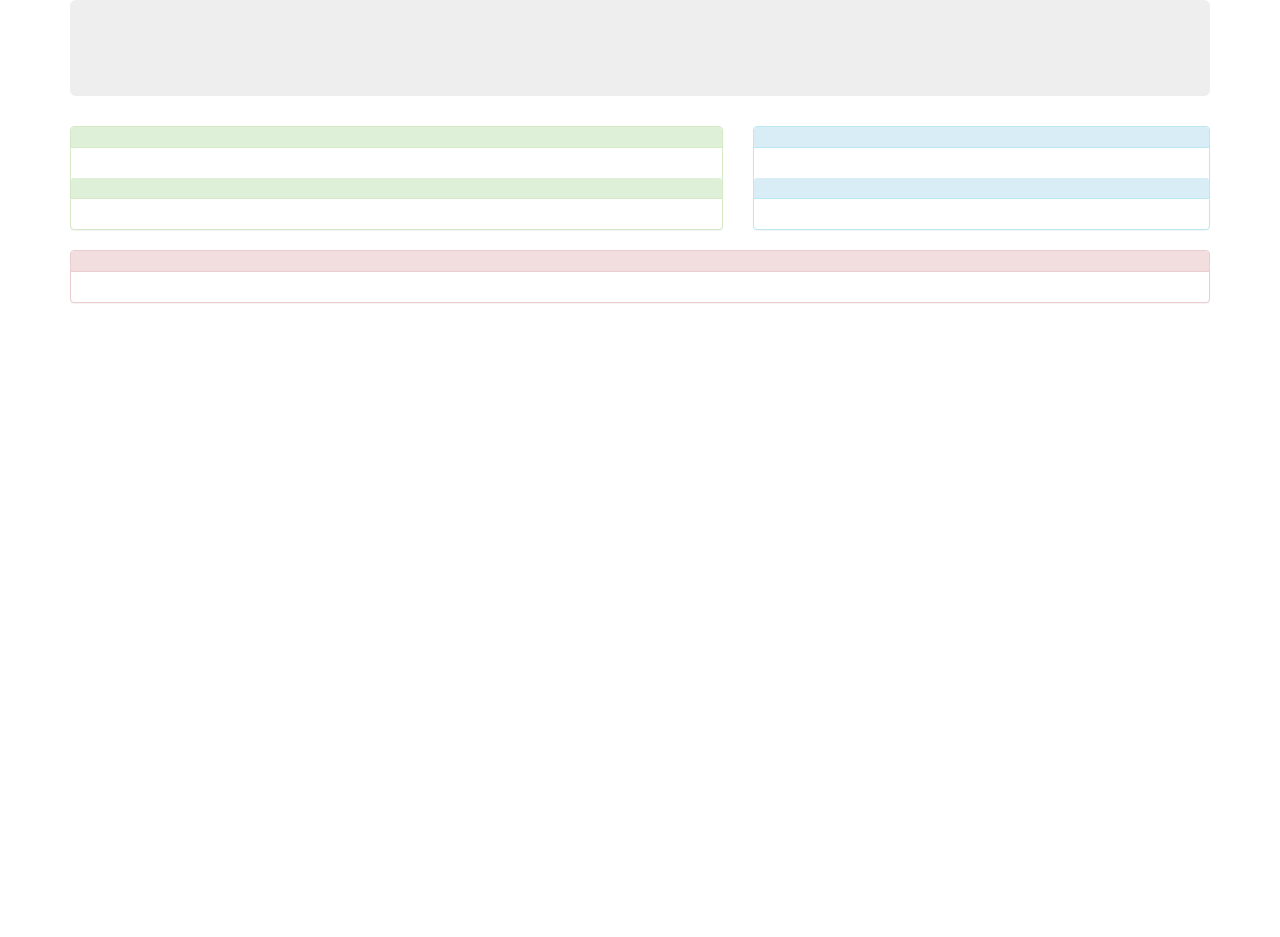
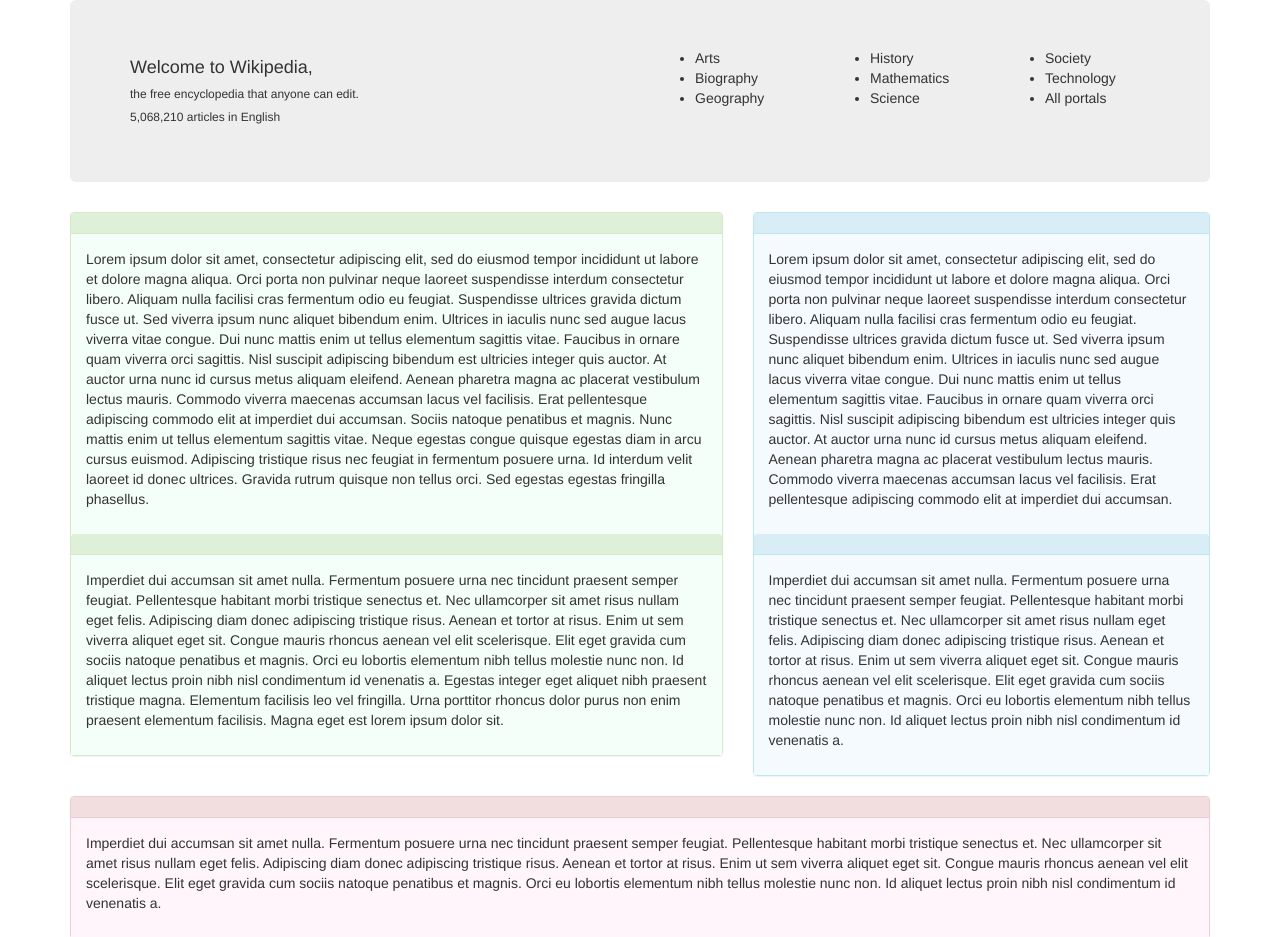
Before and after one commit to JohnNilsOlson/bootstrap-wikipedia, a plain HTML site: page index.html in a window 1280 px wide. Shown: the top 937 px of the page. Before the commit the page ends 800 px from the top, so only its background shows below. Drawn offline with Linux system fonts and the light colour scheme.

Commit message:
actually add dummy content
Co-authored-by: JohnNils Olson <johnnils@gmail.com>

```diff
--- a/index.html
+++ b/index.html
@@ -11,6 +11,36 @@
 
   <div class="container">
     <div class="jumbotron">
+      <div class="row">
+        <div class="col-md-3">
+          <h4>Welcome to Wikipedia,</h4>
+          <h6>the free encyclopedia that anyone can edit.</h6>
+          <h6>5,068,210 articles in English</h6>
+        </div>
+        <div class="col-md-3">
+        </div>
+        <div class="col-md-2">
+          <ul>
+            <li>Arts</li>
+            <li>Biography</li>
+            <li>Geography</li>
+          </ul>
+        </div>
+        <div class="col-md-2">
+          <ul>
+            <li>History</li>
+            <li>Mathematics</li>
+            <li>Science</li>
+          </ul>
+        </div>
+        <div class="col-md-2">
+          <ul>
+            <li>Society</li>
+            <li>Technology</li>
+            <li>All portals</li>
+          </ul>
+        </div>
+      </div>
     </div>
 
     <div class="row">
@@ -19,14 +49,14 @@
           <div class="panel-heading">
 
           </div>
-          <div class="panel-body">
-
+          <div class="panel-body green-panel-body">
+            <p>Lorem ipsum dolor sit amet, consectetur adipiscing elit, sed do eiusmod tempor incididunt ut labore et dolore magna aliqua. Orci porta non pulvinar neque laoreet suspendisse interdum consectetur libero. Aliquam nulla facilisi cras fermentum odio eu feugiat. Suspendisse ultrices gravida dictum fusce ut. Sed viverra ipsum nunc aliquet bibendum enim. Ultrices in iaculis nunc sed augue lacus viverra vitae congue. Dui nunc mattis enim ut tellus elementum sagittis vitae. Faucibus in ornare quam viverra orci sagittis. Nisl suscipit adipiscing bibendum est ultricies integer quis auctor. At auctor urna nunc id cursus metus aliquam eleifend. Aenean pharetra magna ac placerat vestibulum lectus mauris. Commodo viverra maecenas accumsan lacus vel facilisis. Erat pellentesque adipiscing commodo elit at imperdiet dui accumsan. Sociis natoque penatibus et magnis. Nunc mattis enim ut tellus elementum sagittis vitae. Neque egestas congue quisque egestas diam in arcu cursus euismod. Adipiscing tristique risus nec feugiat in fermentum posuere urna. Id interdum velit laoreet id donec ultrices. Gravida rutrum quisque non tellus orci. Sed egestas egestas fringilla phasellus.</p>
           </div>
           <div class="panel-heading">
 
           </div>
-          <div class="panel-body">
-
+          <div class="panel-body green-panel-body">
+            <p>Imperdiet dui accumsan sit amet nulla. Fermentum posuere urna nec tincidunt praesent semper feugiat. Pellentesque habitant morbi tristique senectus et. Nec ullamcorper sit amet risus nullam eget felis. Adipiscing diam donec adipiscing tristique risus. Aenean et tortor at risus. Enim ut sem viverra aliquet eget sit. Congue mauris rhoncus aenean vel elit scelerisque. Elit eget gravida cum sociis natoque penatibus et magnis. Orci eu lobortis elementum nibh tellus molestie nunc non. Id aliquet lectus proin nibh nisl condimentum id venenatis a. Egestas integer eget aliquet nibh praesent tristique magna. Elementum facilisis leo vel fringilla. Urna porttitor rhoncus dolor purus non enim praesent elementum facilisis. Magna eget est lorem ipsum dolor sit.</p>
           </div>
         </div>
       </div>
@@ -35,14 +65,15 @@
           <div class="panel-heading">
 
           </div>
-          <div class="panel-body">
+          <div class="panel-body blue-panel-body">
+            <p>Lorem ipsum dolor sit amet, consectetur adipiscing elit, sed do eiusmod tempor incididunt ut labore et dolore magna aliqua. Orci porta non pulvinar neque laoreet suspendisse interdum consectetur libero. Aliquam nulla facilisi cras fermentum odio eu feugiat. Suspendisse ultrices gravida dictum fusce ut. Sed viverra ipsum nunc aliquet bibendum enim. Ultrices in iaculis nunc sed augue lacus viverra vitae congue. Dui nunc mattis enim ut tellus elementum sagittis vitae. Faucibus in ornare quam viverra orci sagittis. Nisl suscipit adipiscing bibendum est ultricies integer quis auctor. At auctor urna nunc id cursus metus aliquam eleifend. Aenean pharetra magna ac placerat vestibulum lectus mauris. Commodo viverra maecenas accumsan lacus vel facilisis. Erat pellentesque adipiscing commodo elit at imperdiet dui accumsan.</p>
 
           </div>
           <div class="panel-heading">
 
           </div>
-          <div class="panel-body">
-
+          <div class="panel-body blue-panel-body">
+            <p>Imperdiet dui accumsan sit amet nulla. Fermentum posuere urna nec tincidunt praesent semper feugiat. Pellentesque habitant morbi tristique senectus et. Nec ullamcorper sit amet risus nullam eget felis. Adipiscing diam donec adipiscing tristique risus. Aenean et tortor at risus. Enim ut sem viverra aliquet eget sit. Congue mauris rhoncus aenean vel elit scelerisque. Elit eget gravida cum sociis natoque penatibus et magnis. Orci eu lobortis elementum nibh tellus molestie nunc non. Id aliquet lectus proin nibh nisl condimentum id venenatis a.</p>
           </div>
         </div>
       </div>
@@ -54,8 +85,8 @@
           <div class="panel-heading">
 
           </div>
-          <div class="panel-body">
-
+          <div class="panel-body red-panel-body">
+            <p>Imperdiet dui accumsan sit amet nulla. Fermentum posuere urna nec tincidunt praesent semper feugiat. Pellentesque habitant morbi tristique senectus et. Nec ullamcorper sit amet risus nullam eget felis. Adipiscing diam donec adipiscing tristique risus. Aenean et tortor at risus. Enim ut sem viverra aliquet eget sit. Congue mauris rhoncus aenean vel elit scelerisque. Elit eget gravida cum sociis natoque penatibus et magnis. Orci eu lobortis elementum nibh tellus molestie nunc non. Id aliquet lectus proin nibh nisl condimentum id venenatis a.</p>
           </div>
         </div>
       </div>
```
